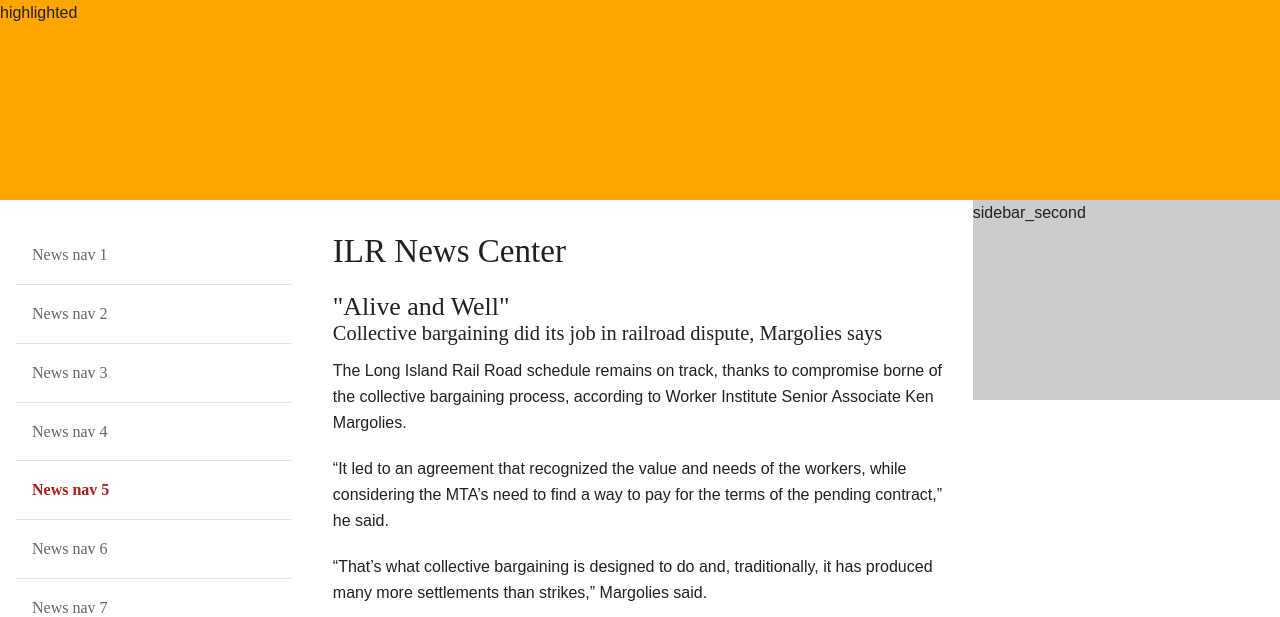
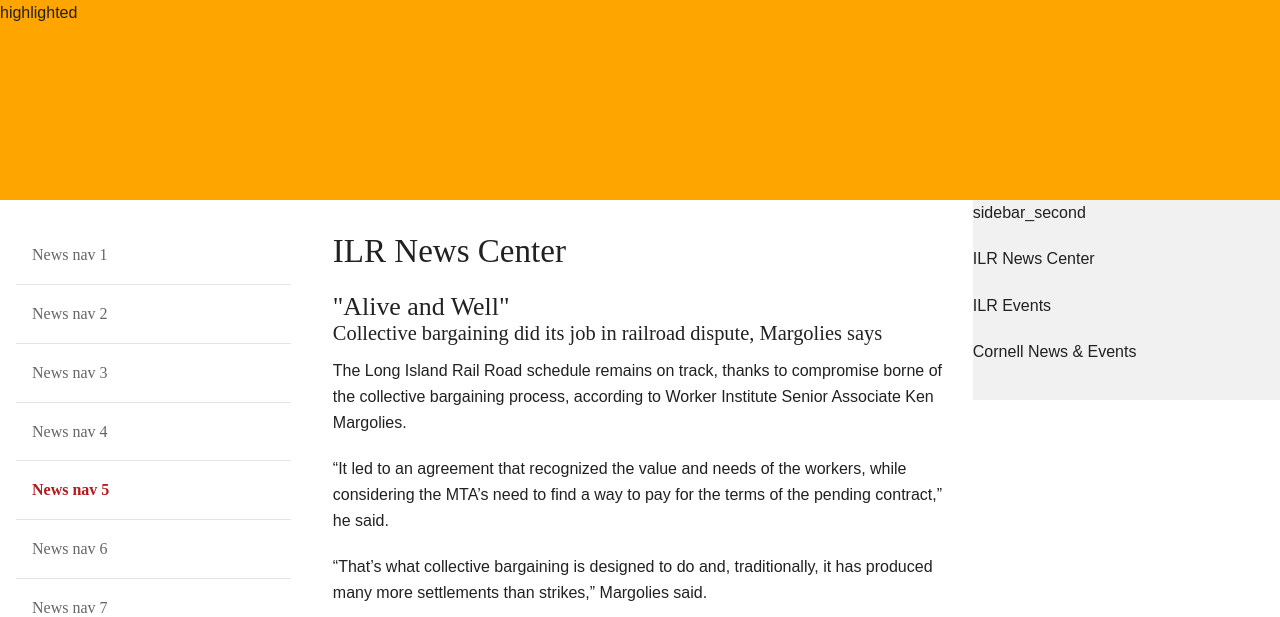
Before and after one commit to ilrWebServices/frontend-sandbox, a PHP site: page / in a window 1280 px wide. Shown: the top 617 px of the page. Run offline with PHP 8.4, Linux system fonts and the light colour scheme; some libraries are stand-ins or nearby versions.

Commit message:
adds content to sidebar-second

```diff
--- a/docroot/index.php
+++ b/docroot/index.php
@@ -39,6 +39,9 @@ include("includes/header.php");
 
   <div id="sidebar_second" class="region">
     <p>sidebar_second</p>
+    <p>ILR News Center</p>
+    <p>ILR Events</p>
+    <p>Cornell News &amp; Events</p>
   </div>
 
   <div id="content_bottom" class="region layout4x8">
--- a/docroot/scss/layout/_regions.scss
+++ b/docroot/scss/layout/_regions.scss
@@ -26,7 +26,7 @@
       // background: $gray-light;
     }
     &#sidebar_second {
-      background: $gray-light;
+      background: #f1f1f1;
     }
     &#content_bottom {
       background: grey;
```
Also changed, not shown: docroot/css/style.css.
